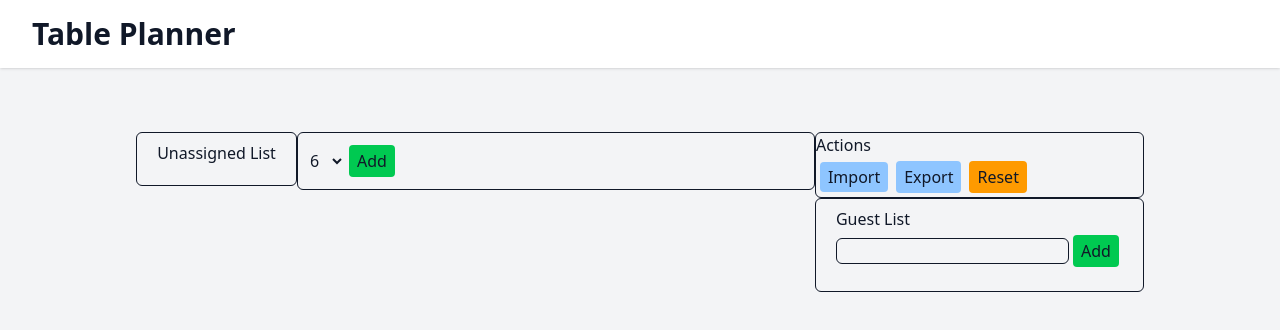
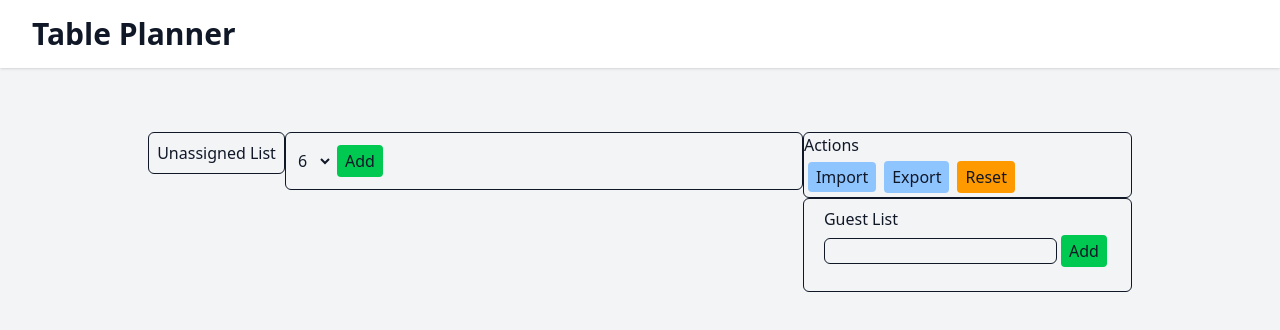
Before and after one commit to out-spaced/tableplanner, a React (Vite) app: page / in a window 1280 px wide. Shown: the top 330 px of the page. Built offline with nearby package versions, Linux system fonts and the light colour scheme.

Commit message:
change padding

```diff
--- a/src/UnassignedList.tsx
+++ b/src/UnassignedList.tsx
@@ -49,7 +49,7 @@ function UnassignedList({
     <div
       onDrop={handleDrop}
       onDragOver={handleDragOver}
-      className="border rounded-md pl-5 pr-5 pt-2 pb-5"
+      className="border rounded-md p-2"
     >
       <h3>Unassigned List</h3>
       <div></div>
```
